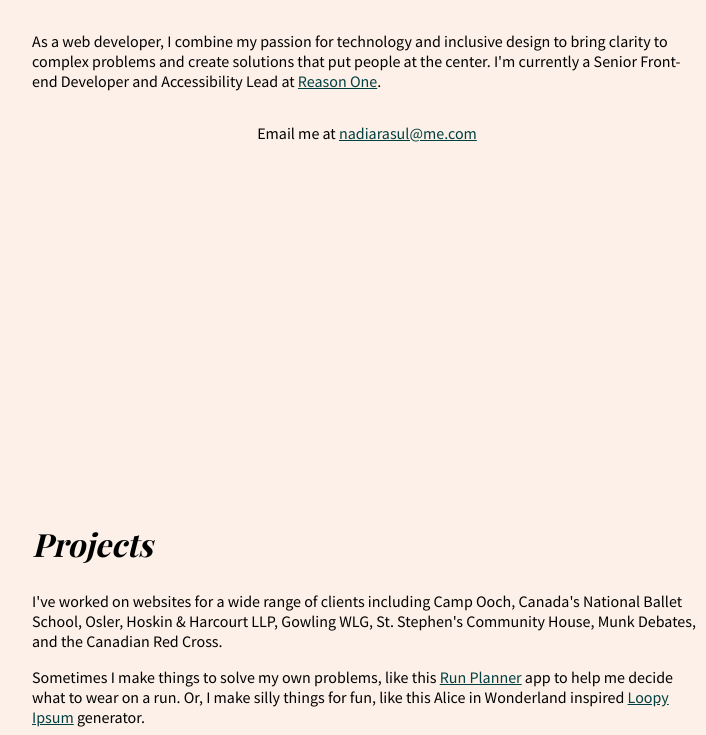
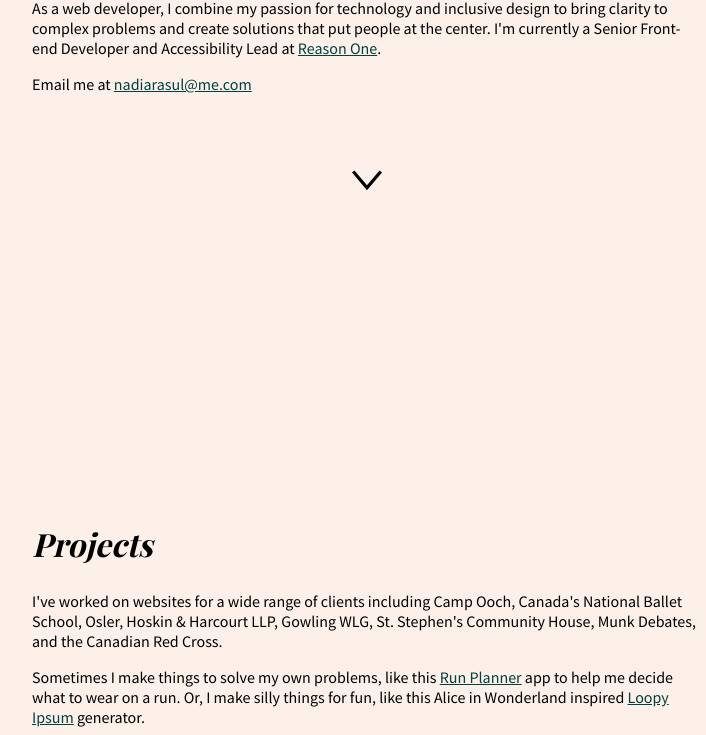
Before and after one commit to nadiarasul/static-portfolio, a plain HTML site: page index.html in a window 1280 px wide. Shown: the part 365-1100 px from the top of the page, without its empty margins (273-979 px from the left). Drawn offline with nearby package versions, Linux system fonts and the light colour scheme; a web font is replaced by a local one.

Commit message:
adding down arrow

```diff
--- a/index.html
+++ b/index.html
@@ -15,12 +15,14 @@
 		<div class="content">
 			<header>
 				<h1>Hi! My name is Nadia Rasul.</h1>
+				<div class="intro">
 					<p>
-					As a web developer, I combine my passion for technology and inclusive
-					design to bring clarity to complex problems and create solutions that
-					put people at the center. I'm currently a Senior Front-end Developer
-					and Accessibility Lead at
-					<a href="https://www.reasononeinc.com/" target="_blank">Reason One</a
+						As a web developer, I combine my passion for technology and
+						inclusive design to bring clarity to complex problems and create
+						solutions that put people at the center. I'm currently a Senior
+						Front-end Developer and Accessibility Lead at
+						<a href="https://www.reasononeinc.com/" target="_blank"
+							>Reason One</a
 						>.
 					</p>
 					<p>
@@ -29,6 +31,14 @@
 							>nadiarasul@me.com</a
 						>
 					</p>
+				</div>
+				<svg width="30" height="21" xmlns="http://www.w3.org/2000/svg">
+					<path
+						d="M14.999 15.31L2.432.43 0 2.465l15 17.752 15-17.752L27.566.43z"
+						fill="#000"
+						fill-rule="nonzero"
+					/>
+				</svg>
 			</header>
 			<main>
 				<section>
--- a/src/style.css
+++ b/src/style.css
@@ -76,6 +76,10 @@ header {
 	padding: 0 40px;
 }
 
+.intro {
+	margin-bottom: 60px;
+}
+
 section,
 footer {
 	padding: 60px 40px;
@@ -109,3 +113,10 @@ footer {
 	width: 40px;
 	height: 40px;
 }
+
+@media only screen and (max-width: 600px) {
+	section,
+	footer {
+		padding: 30px 20px;
+	}
+}
```
Also changed, not shown: src/images/down-arrow.svg (added). Lines whose indentation alone changed are shown as unchanged.
